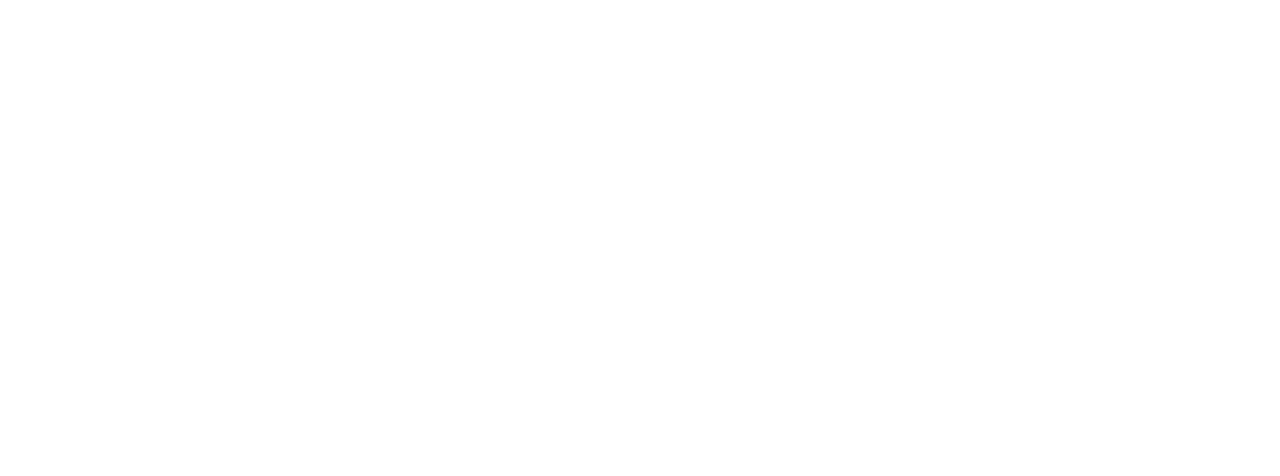
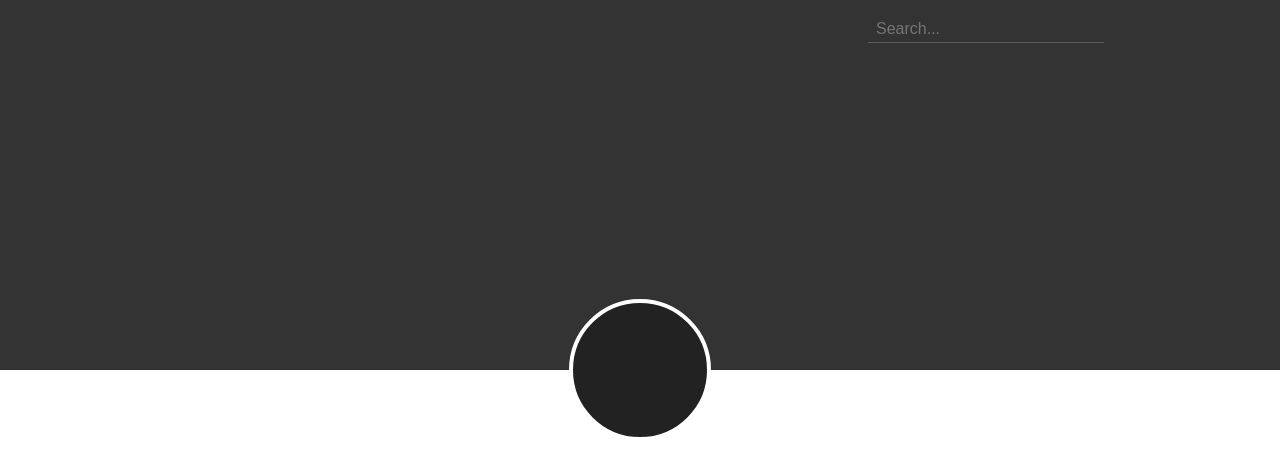
Before and after one commit to YuriBrunetto/elemental-tumblr-theme, a plain HTML site: page index.html in a window 1280 px wide. Drawn offline with Linux system fonts and the light colour scheme; files whose address does not match are found by name.

Commit message:
add header

```diff
--- a/index.html
+++ b/index.html
@@ -2,6 +2,8 @@
 <html lang="en">
     <head>
         <meta charset="UTF-8">
+        <meta name="viewport" content="width=device-width, maximum-scale=2">
+
         <title>Elemental Theme - A Tumblr theme by Yuri Brunetto</title>
         <link rel="stylesheet" href="bower_components/normalize-css/normalize.css">
         <link rel="stylesheet" href="css/main.css">
@@ -11,9 +13,15 @@
 
     <body>
 
-        <main class="main">
+        <header class="header">
+            <div class="header-wrap">
+                <div class="header-bar">
+                    <input type="text" class="header-bar-input" placeholder="Search...">
+                </div>
+            </div>
 
-        </main>
+            <div class="avatar"></div>
+        </header>
 
     </body>
 </html>
--- a/scss/main.scss
+++ b/scss/main.scss
@@ -1,6 +1,44 @@
-/* ----- main ----- */
+$mainColor: #E91E63;
 
-.main {
-    max-width: 960px;
-    margin: 0 auto;
+.header {
+    height: 370px;
+    background-color: #333;
+    position: relative;
+    transition: all 400ms;
+
+    .header-wrap {
+        max-width: 960px;
+        margin: 0 auto;
+
+        .header-bar {
+            height: 26px;
+            padding: 16px;
+
+            .header-bar-input {
+                width: 220px;
+                height: 26px;
+                border: none;
+                outline: none;
+                border-radius: 0;
+                background: transparent;
+                border-bottom: 1px solid transparentize(#fff, 0.8);
+                float: right;
+                color: #fff;
+                padding: 0 8px;
+            }
+        }
+    }
+
+    .avatar {
+        width: 142px;
+        height: 142px;
+        background-color: #222;
+        border-radius: 50%;
+        box-sizing: border-box;
+        border: 4px solid #fff;
+        position: absolute;
+        bottom: -71px;
+        left: 50%;
+        margin-left: -71px;
+    }
 }
```
Also changed, not shown: css/main.css, 1 other file.
